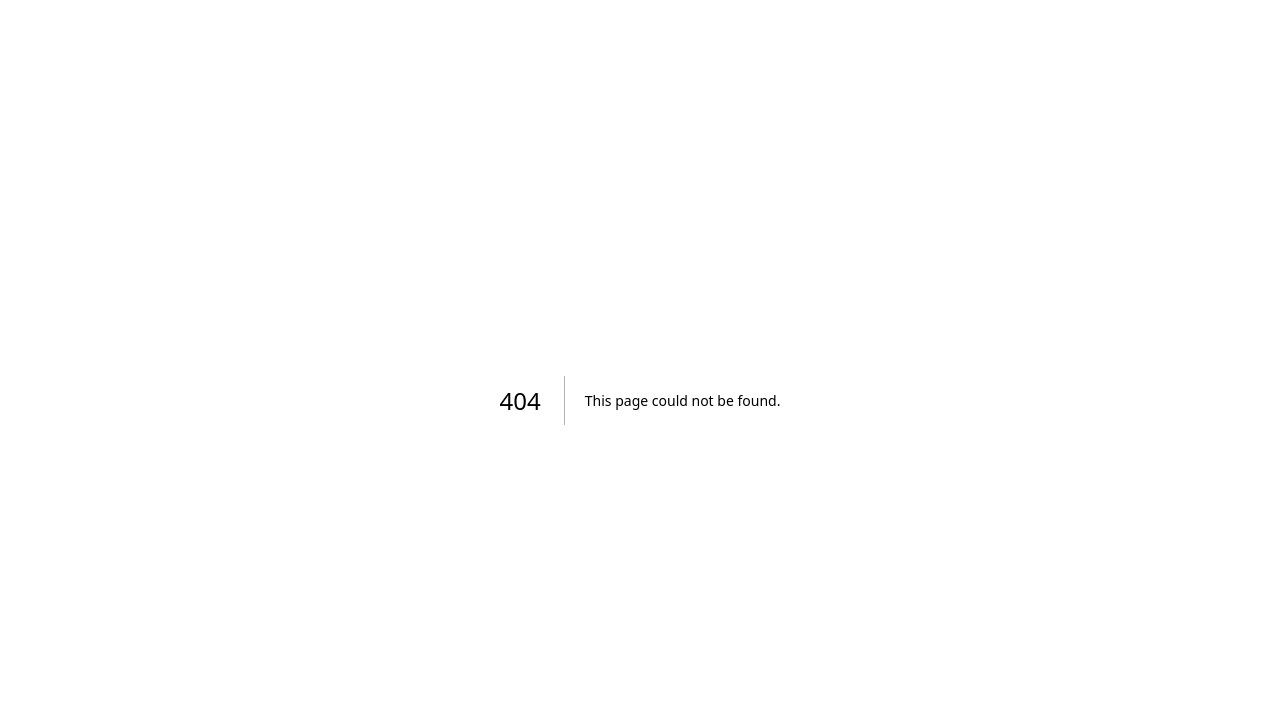
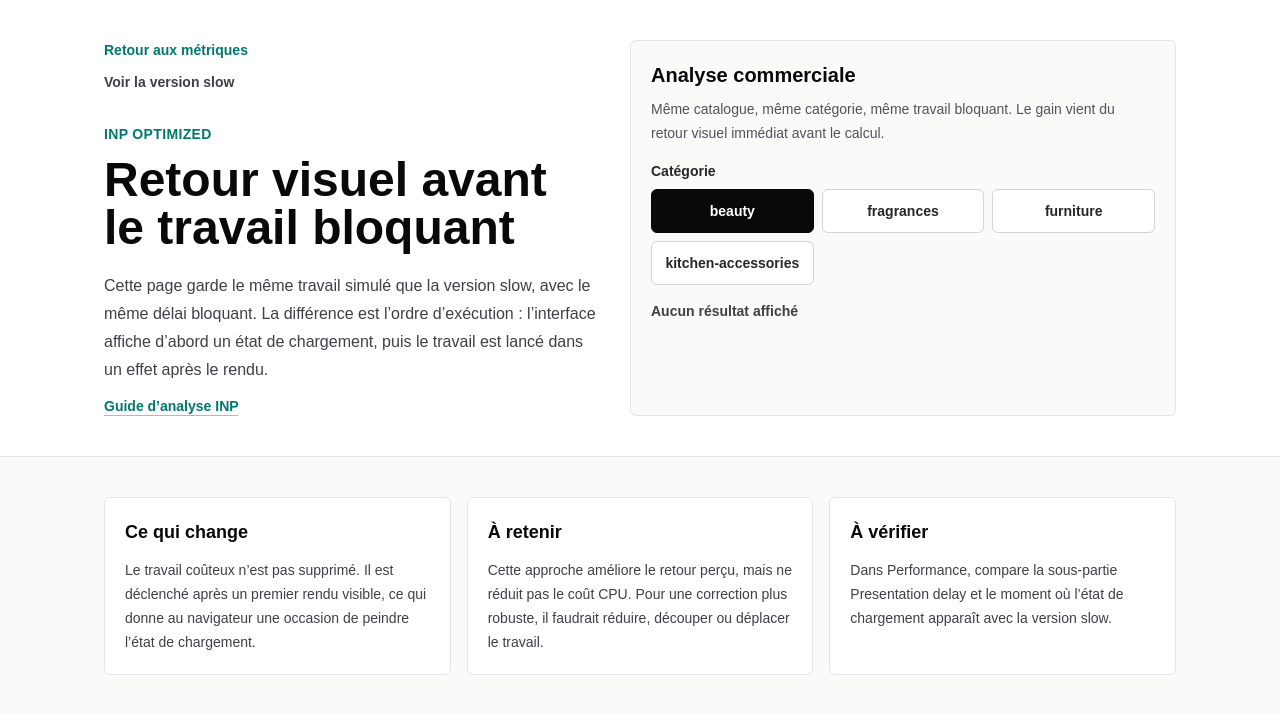
Before and after one commit to manuelWeb/web-perf-lab, a Next.js app: page /inp/optimized in a window 1280 px wide. Before the commit this address had no page. Shown: the top 714 px of the page. Built offline with nearby package versions, Linux system fonts and the light colour scheme.

Commit message:
feat: add optimised INP experiment page

```diff
--- /dev/null
+++ b/src/app/inp/optimized/page.tsx
@@ -0,0 +1,215 @@
+"use client";
+
+import Link from "next/link";
+import { useEffect, useMemo, useState } from "react";
+import {
+  catalogueProducts,
+  filterAndSortProducts,
+  formatPrice,
+  getProductCategories,
+} from "@/lib/catalogue";
+import {
+  blockMainThread,
+  INP_BLOCKING_DELAY_MS,
+} from "@/lib/performance-simulation";
+import type { Product } from "@/lib/products";
+
+function waitForNextPaint(): Promise<void> {
+  return new Promise((resolve) => {
+    requestAnimationFrame(() => {
+      requestAnimationFrame(() => {
+        resolve();
+      });
+    });
+  });
+}
+
+export default function OptimizedInpPage() {
+  const categories = useMemo(() => getProductCategories(catalogueProducts), []);
+  const [isPending, setIsPending] = useState(false);
+  const [filteredProducts, setFilteredProducts] = useState<Product[]>([]);
+  const [requestedCategory, setRequestedCategory] = useState<string | null>(
+    null,
+  );
+  const [selectedCategory, setSelectedCategory] = useState(categories[0]);
+
+  useEffect(() => {
+    if (!requestedCategory) {
+      return;
+    }
+
+    let isCancelled = false;
+
+    async function runAnalysis() {
+      await waitForNextPaint();
+
+      if (isCancelled || !requestedCategory) {
+        return;
+      }
+
+      blockMainThread(INP_BLOCKING_DELAY_MS);
+
+      const nextFilteredProducts = filterAndSortProducts({
+        products: catalogueProducts,
+        searchQuery: "",
+        selectedCategory: requestedCategory,
+        sortOrder: "default",
+      });
+
+      if (!isCancelled) {
+        setFilteredProducts(nextFilteredProducts);
+        setIsPending(false);
+        setRequestedCategory(null);
+      }
+    }
+
+    void runAnalysis();
+
+    return () => {
+      isCancelled = true;
+    };
+  }, [requestedCategory]);
+
+  function handleCategoryChange(nextCategory: string) {
+    setSelectedCategory(nextCategory);
+    setFilteredProducts([]);
+    setIsPending(true);
+    setRequestedCategory(nextCategory);
+  }
+
+  return (
+    <main className="min-h-screen bg-stone-50 text-zinc-950">
+      <section className="border-b border-zinc-200 bg-white">
+        <div className="mx-auto grid w-full max-w-6xl gap-8 px-6 py-10 sm:px-8 lg:grid-cols-[0.95fr_1.05fr] lg:px-10">
+          <div className="flex flex-col justify-start">
+            <Link
+              className="text-sm font-semibold text-teal-700 transition-colors hover:text-teal-900"
+              href="/"
+            >
+              Retour aux métriques
+            </Link>
+            <Link
+              className="mt-3 text-sm font-semibold text-zinc-700 transition-colors hover:text-zinc-950"
+              href="/inp/slow"
+            >
+              Voir la version slow
+            </Link>
+            <p className="mt-8 text-sm font-semibold uppercase tracking-wide text-teal-700">
+              INP optimized
+            </p>
+            <h1 className="mt-3 text-4xl font-semibold tracking-normal sm:text-5xl">
+              Retour visuel avant le travail bloquant
+            </h1>
+            <p className="mt-5 max-w-xl text-base leading-7 text-zinc-700">
+              Cette page garde le même travail simulé que la version slow, avec
+              le même délai bloquant. La différence est l’ordre d’exécution :
+              l’interface affiche d’abord un état de chargement, puis le travail
+              est lancé dans un effet après le rendu.
+            </p>
+            <Link
+              className="mt-3 w-fit text-sm font-semibold text-teal-700 underline decoration-teal-300 underline-offset-4 transition-colors hover:text-teal-900"
+              href="/inp/analysis"
+            >
+              Guide d’analyse INP
+            </Link>
+          </div>
+
+          <section className="rounded-md border border-zinc-200 bg-stone-50 p-5">
+            <div className="flex flex-col gap-4">
+              <div>
+                <h2 className="text-xl font-semibold">Analyse commerciale</h2>
+                <p className="mt-2 text-sm leading-6 text-zinc-600">
+                  Même catalogue, même catégorie, même travail bloquant. Le gain
+                  vient du retour visuel immédiat avant le calcul.
+                </p>
+              </div>
+
+              <div className="grid gap-2">
+                <p className="text-sm font-semibold text-zinc-800">Catégorie</p>
+                <div className="grid grid-cols-2 gap-2 sm:grid-cols-3">
+                  {categories.map((category) => {
+                    const isSelected = category === selectedCategory;
+
+                    return (
+                      <button
+                        className={`h-11 rounded-md border px-3 text-sm font-semibold transition-colors ${
+                          isSelected
+                            ? "border-zinc-950 bg-zinc-950 text-white"
+                            : "border-zinc-300 bg-white text-zinc-800 hover:bg-zinc-50"
+                        }`}
+                        key={category}
+                        onClick={() => handleCategoryChange(category)}
+                        type="button"
+                      >
+                        {category}
+                      </button>
+                    );
+                  })}
+                </div>
+              </div>
+
+              {isPending ? (
+                <div className="grid gap-3 rounded-md border border-teal-200 bg-teal-50 p-4">
+                  <p className="text-sm font-semibold text-teal-900">
+                    Chargement des résultats…
+                  </p>
+                  <div className="grid gap-2" aria-hidden="true">
+                    <div className="h-9 rounded-md bg-teal-100" />
+                    <div className="h-9 rounded-md bg-teal-100" />
+                    <div className="h-9 rounded-md bg-teal-100" />
+                  </div>
+                </div>
+              ) : null}
+
+              <p className="text-sm font-semibold text-zinc-700">
+                {filteredProducts.length === 0
+                  ? "Aucun résultat affiché"
+                  : `${filteredProducts.length.toLocaleString("fr-FR")} résultats affichés après retour visuel immédiat`}
+              </p>
+
+              <ol className="grid gap-2">
+                {filteredProducts.map((product) => (
+                  <li
+                    className="flex items-center justify-between rounded-md border border-zinc-200 bg-white px-3 py-2 text-sm"
+                    key={product.id}
+                  >
+                    <span className="font-semibold">{product.name}</span>
+                    <span className="text-right text-zinc-600">
+                      {formatPrice(product.priceInCents)}
+                    </span>
+                  </li>
+                ))}
+              </ol>
+            </div>
+          </section>
+        </div>
+      </section>
+
+      <section className="mx-auto grid w-full max-w-6xl gap-4 px-6 py-10 sm:px-8 lg:grid-cols-3 lg:px-10">
+        <article className="rounded-md border border-zinc-200 bg-white p-5">
+          <h2 className="text-lg font-semibold">Ce qui change</h2>
+          <p className="mt-3 text-sm leading-6 text-zinc-700">
+            Le travail coûteux n’est pas supprimé. Il est déclenché après un
+            premier rendu visible, ce qui donne au navigateur une occasion de
+            peindre l’état de chargement.
+          </p>
+        </article>
+        <article className="rounded-md border border-zinc-200 bg-white p-5">
+          <h2 className="text-lg font-semibold">À retenir</h2>
+          <p className="mt-3 text-sm leading-6 text-zinc-700">
+            Cette approche améliore le retour perçu, mais ne réduit pas le coût
+            CPU. Pour une correction plus robuste, il faudrait réduire, découper
+            ou déplacer le travail.
+          </p>
+        </article>
+        <article className="rounded-md border border-zinc-200 bg-white p-5">
+          <h2 className="text-lg font-semibold">À vérifier</h2>
+          <p className="mt-3 text-sm leading-6 text-zinc-700">
+            Dans Performance, compare la sous-partie Presentation delay et le
+            moment où l’état de chargement apparaît avec la version slow.
+          </p>
+        </article>
+      </section>
+    </main>
+  );
+}
--- a/src/app/inp/slow/page.tsx
+++ b/src/app/inp/slow/page.tsx
@@ -118,6 +118,12 @@ export default function SlowInpPage() {
               href="/"
             >
               Retour aux métriques
+            </Link>
+            <Link
+              className="mt-3 text-sm font-semibold text-zinc-700 transition-colors hover:text-zinc-950"
+              href="/inp/optimized"
+            >
+              Voir la version optimisée
             </Link>
             <p className="mt-8 text-sm font-semibold uppercase tracking-wide text-rose-700">
               INP slow
```
